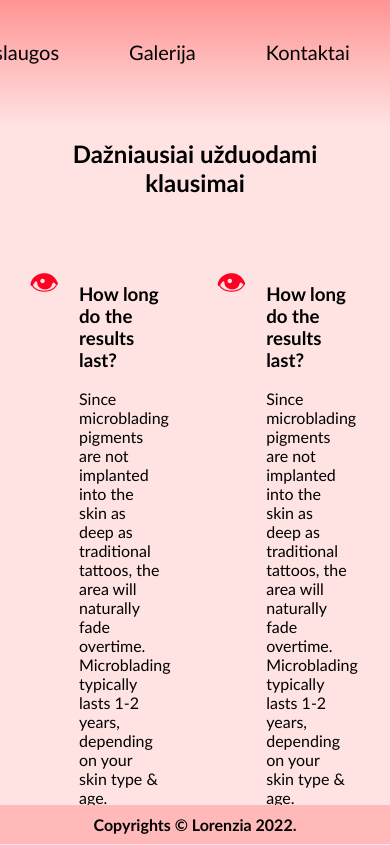
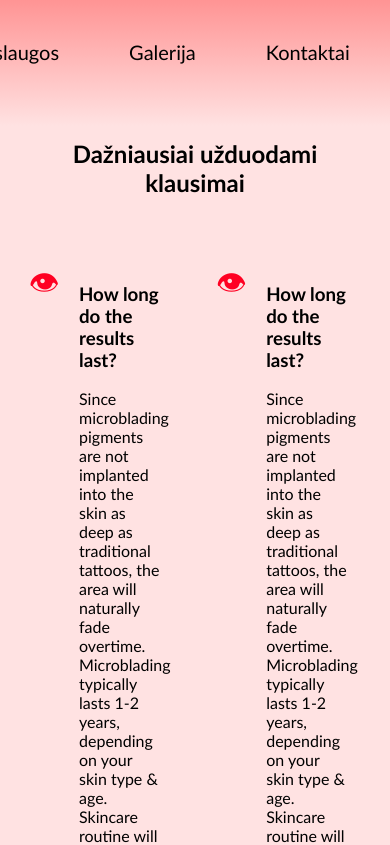
Before and after one commit to ArminasStrolys/react-projects, a React (Create React App) app in the folder eyebrow-portfolio-site/: page /faq in a window 390 px wide. Shown: the top 845 px of the page. Built offline with nearby package versions, Linux system fonts and the light colour scheme.

Commit message:
Fixing footer

```diff
--- a/eyebrow-portfolio-site/src/components/faq/FAQ.jsx
+++ b/eyebrow-portfolio-site/src/components/faq/FAQ.jsx
@@ -96,9 +96,7 @@ export default function FAQ() {
           </article>
         </div>
       </div>
-      <footer className="footer-gallery-about-faq">
-        Copyrights © Lorenzia 2022.
-      </footer>
+      <footer className="footer-faq">Copyrights © Lorenzia 2022.</footer>
     </div>
   );
 }
--- a/eyebrow-portfolio-site/src/components/gallery/Gallery.jsx
+++ b/eyebrow-portfolio-site/src/components/gallery/Gallery.jsx
@@ -5,7 +5,7 @@ import 'react-medium-image-zoom/dist/styles.css';
 
 const Gallery = () => {
   const images = [eyes1, eyes1, eyes1, eyes1, eyes1, eyes1];
-  //
+
   return (
     <div>
       <div className="gallery">
--- a/eyebrow-portfolio-site/src/style/_faq.scss
+++ b/eyebrow-portfolio-site/src/style/_faq.scss
@@ -21,3 +21,21 @@
     }
   }
 }
+.footer-faq{
+  position: absolute;
+  width: 100%;
+  bottom: 0px;
+  text-align: center;
+  background-color: #ffb9b9;
+  padding: 10px;
+  font-weight: 600;
+  box-sizing: border-box;
+}
+
+@media screen and (max-width: 1220px) {
+  .footer-faq{
+      position: relative;
+      bottom: 0px;
+      margin-top: 20px;
+    }
+}
--- a/eyebrow-portfolio-site/src/style/_gallery.scss
+++ b/eyebrow-portfolio-site/src/style/_gallery.scss
@@ -20,11 +20,16 @@ h2{
 .footer-gallery-about-faq{
   position: absolute;
   width: 100%;
-  bottom: 0;
+  bottom: 0px;
   text-align: center;
   background-color: #ffb9b9;
   padding: 10px;
   font-weight: 600;
   box-sizing: border-box;
 }
-//
+@media screen and (max-width: 1599px) {
+  .footer-gallery-about-faq{
+      position: relative;
+      bottom: 0px;
+    }
+}
```
